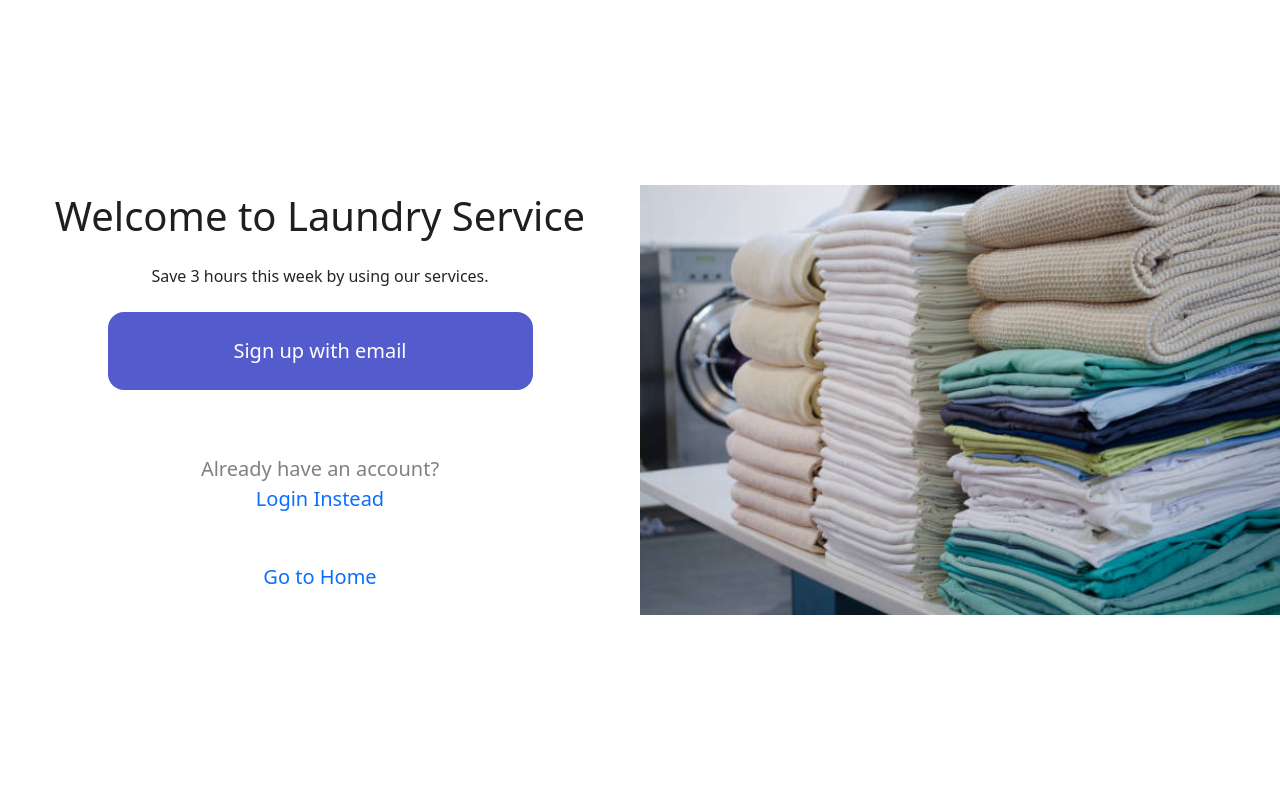
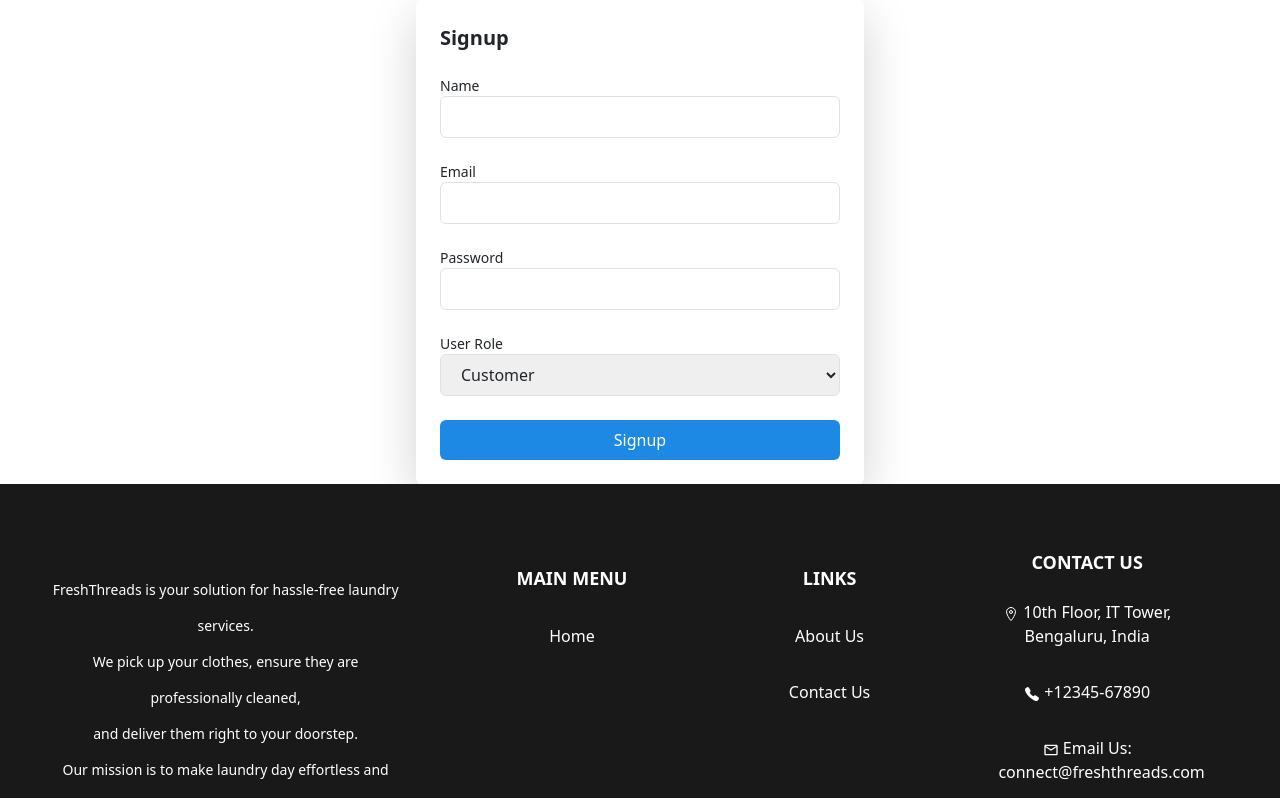
Before and after one commit to PratyushMahajan/LaundryProject, a React (Vite) app: page /signup in a window 1280 px wide. Shown: the top 798 px of the page. Built offline with nearby package versions, Linux system fonts and the light colour scheme.

Commit message:
added_jwt_login with frontend

```diff
--- a/src/App.jsx
+++ b/src/App.jsx
@@ -3,7 +3,7 @@ import { BrowserRouter as Router, Routes, Route, useLocation } from "react-route
 
 import Home from "./Components/Home/Home";
 import LoginForm from "./Components/Auth/login/Login";
-import SignupForm from "./Components/Auth/signup/Signup";
+// import SignupForm from "./Components/Auth/signup/Signup";
 import User from "./Components/Dashboard/User";
 import Pickup from "./Components/Dashboard/Pickup";
 import Footer from "./Components/Commonfile/Footer";
@@ -15,6 +15,7 @@ import LaundriesPage from "./Components/Shops/shoplist";
 import '@fontsource/poppins';
 import NavBar1 from "./Components/Commonfile/NavBar1";
 import AboutUs from "./Components/Home/AboutUs";
+import SignUp1 from "./Components/Auth/signup/SignUp1";
 
 function App() {
   //Hiding navbar at login, signup
@@ -31,7 +32,7 @@ function App() {
         <Route path="/pickup" element={<Pickup />} />
         <Route path="/ShopOwner" element={<ShopOwner />} />
         <Route path="/login" element={<LoginForm />} />
-        <Route path="/signup" element={<SignupForm />} />
+        <Route path="/signup" element={<SignUp1 />} />
         <Route path="/partner" element={<Partner />} />
         <Route path="/contact" element={<ProfileSlider/>} />
         <Route path="/shoplist" element={<LaundriesPage/>} />
--- a/src/Components/Auth/login/Login.jsx
+++ b/src/Components/Auth/login/Login.jsx
@@ -1,6 +1,8 @@
 import React, { useState } from 'react';
+import axios from 'axios';
 import 'bootstrap/dist/css/bootstrap.min.css';
 import { Link } from 'react-router-dom';
+import { useNavigate } from 'react-router-dom'
 
 function LoginForm() {
   const [email, setEmail] = useState('');
@@ -14,6 +16,7 @@ function LoginForm() {
     const isPasswordValid = password.length >= 6;
     setIsFormValid(isEmailValid && isPasswordValid);
   };
+  const navigate = useNavigate();
 
   const handleEmailChange = (e) => {
     setEmail(e.target.value);
@@ -27,14 +30,29 @@ function LoginForm() {
     validateForm();
   };
 
-  const handleSubmit = (e) => {
+  const handleSubmit = async (e) => {
     e.preventDefault();
     if (!isFormValid) {
       setError('Please enter valid email and password.');
       return;
     }
-    console.log('Logged in:', { email, password });
-    // Add your login logic here
+
+    try {
+      const response = await axios.post('http://localhost:8080/users/signin', {
+        email,
+        password,
+      });
+      const token = response.data.token;
+
+
+            localStorage.setItem("token", token);
+      console.log('Login successful:', response.data);
+      navigate("/");
+
+    } catch (err) {
+      console.error('Login error:', err);
+      setError(err.response?.data?.message || 'An error occurred during login.');
+    }
   };
 
   return (
--- /dev/null
+++ b/src/Components/Auth/signup/SignUp1.jsx
@@ -0,0 +1,134 @@
+import React, { useState } from "react";
+import axios from "axios";
+import { useNavigate } from 'react-router-dom'
+
+const SignUp1 = () => {
+  const [formData, setFormData] = useState({
+    name: "",
+    email: "",
+    password: "",
+    userRoles: "ROLE_USER",
+  });
+  const navigate = useNavigate();
+
+  const [message, setMessage] = useState("");
+
+  const handleChange = (e) => {
+    setFormData({
+      ...formData,
+      [e.target.name]: e.target.value,
+    });
+  };
+
+  const handleSubmit = async (e) => {
+    e.preventDefault();
+
+    try {
+      const response = await axios.post("http://localhost:8080/users/signup", formData, {
+        headers: {
+          "Content-Type": "application/json",
+        },
+      });
+      setMessage("Signup successful! Please log in.");
+      setFormData({ name: "",
+        email: "",
+        password: "",
+        userRoles: "",})
+        console.log(response)
+
+            navigate("/login");
+
+
+
+    } catch (error) {
+      setMessage(
+        error.response?.data?.message || "An error occurred during signup."
+      );
+    }
+  };
+
+  return (
+    <div className="max-w-md mx-auto p-4 bg-white shadow-lg rounded-md">
+      <h2 className="text-xl font-bold mb-4">Signup</h2>
+      {message && <p className="mb-4 text-sm text-green-500">{message}</p>}
+      <form onSubmit={handleSubmit}>
+
+        <div className="mb-4">
+          <label htmlFor="name" className="block text-sm font-medium">
+            Name
+          </label>
+          <input
+            type="text"
+            id="name"
+            name="name"
+            value={formData.name}
+            onChange={handleChange}
+            required
+            className="w-full px-3 py-2 border rounded-md"
+          />
+        </div>
+
+
+        <div className="mb-4">
+          <label htmlFor="email" className="block text-sm font-medium">
+            Email
+          </label>
+          <input
+            type="email"
+            id="email"
+            name="email"
+            value={formData.email}
+            onChange={handleChange}
+            required
+            className="w-full px-3 py-2 border rounded-md"
+          />
+        </div>
+
+
+        <div className="mb-4">
+          <label htmlFor="password" className="block text-sm font-medium">
+            Password
+          </label>
+          <input
+            type="password"
+            id="password"
+            name="password"
+            value={formData.password}
+            onChange={handleChange}
+            required
+            className="w-full px-3 py-2 border rounded-md"
+          />
+        </div>
+
+
+        <div className="mb-4">
+          <label htmlFor="userRoles" className="block text-sm font-medium">
+            User Role
+          </label>
+          <select
+            id="userRoles"
+            name="userRoles"
+            value={formData.userRoles}
+            onChange={handleChange}
+            className="w-full px-3 py-2 border rounded-md"
+          >
+            {/* <option value="ROLE_ADMIN">Admin</option> */}
+
+            <option value="ROLE_USER">Customer</option>
+            <option value="ROLE_SHOP">Shop</option>
+            <option value="ROLE_DELIVERY">Delivery</option>
+          </select>
+        </div>
+
+        <button
+          type="submit"
+          className="w-full px-4 py-2 text-white bg-blue-600 rounded-md hover:bg-blue-700"
+        >
+          Signup
+        </button>
+      </form>
+    </div>
+  );
+};
+
+export default SignUp1;
--- /dev/null
+++ b/src/Components/Token.js
@@ -0,0 +1,15 @@
+import { useEffect } from "react";
+import { useNavigate } from "react-router-dom";
+
+export const Token = ({ children }) => {
+  const navigate = useNavigate();
+
+  useEffect(() => {
+    const token = localStorage.getItem("token");
+    if (!token) {
+      navigate("/login");
+    }
+  }, [navigate]);
+
+  return children;
+};
```
